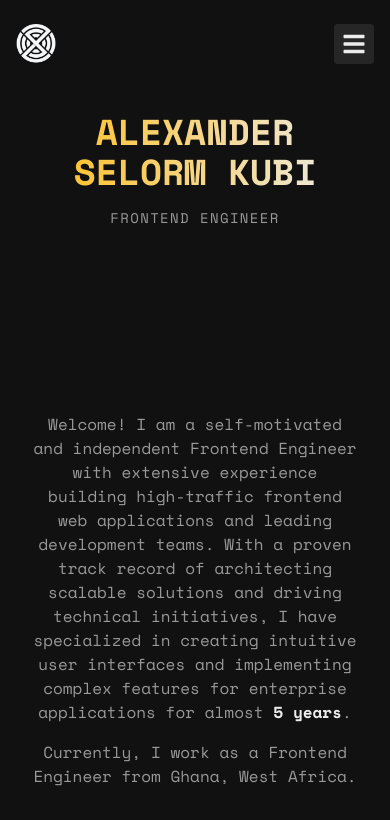
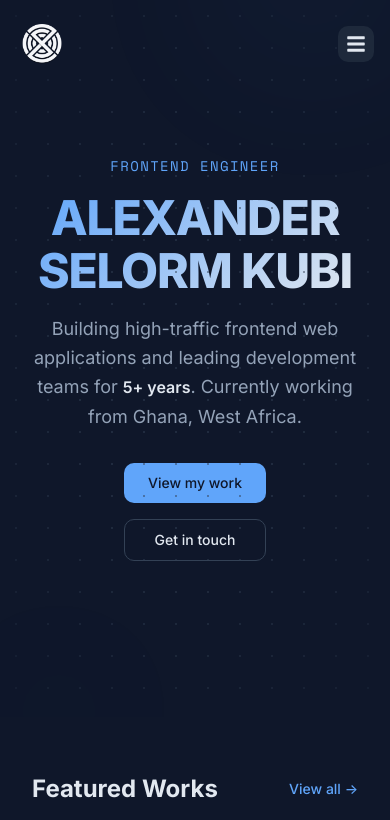
Before and after one commit to XanderSelorm/xander-selorm-portfolio, a Next.js app: page / in a window 390 px wide. Shown: the top 820 px of the page. Built offline with nearby package versions, Linux system fonts and the light colour scheme.

Commit message:
feat: add interactive hero background with light/dark theme support

```diff
--- a/components/Layout.tsx
+++ b/components/Layout.tsx
@@ -14,7 +14,7 @@ const Layout = (props: Props) => {
   const router = useRouter();
 
   return (
-    <div className="inter_font relative flex flex-col items-center">
+    <div className="inter_font relative flex min-h-screen flex-col items-center">
       <Script
         async
         strategy="lazyOnload"
--- a/components/hero.tsx
+++ b/components/hero.tsx
@@ -1,4 +1,4 @@
-import { FunctionComponent, ReactNode, useRef } from 'react';
+import { FunctionComponent, ReactNode, useEffect, useRef } from 'react';
 import Section from './section';
 import MouseAnimation from './mouse-animation';
 import { cn } from 'lib/utils';
@@ -7,23 +7,102 @@ interface IProps {
   children: ReactNode;
   showMouseAnimation?: boolean;
   centerText?: boolean;
+  isFullHeight?: boolean;
+  className?: string;
 }
 
-const Hero: FunctionComponent<IProps> = ({ children, showMouseAnimation = false, centerText = false }) => {
+const Hero: FunctionComponent<IProps> = ({
+  children,
+  showMouseAnimation = false,
+  centerText = false,
+  isFullHeight = false,
+  className,
+}) => {
   const sectionRef = useRef<HTMLDivElement>(null);
+  const orb1Ref = useRef<HTMLDivElement>(null);
+  const orb2Ref = useRef<HTMLDivElement>(null);
+  const gridRef = useRef<HTMLDivElement>(null);
+  const mouse = useRef({ x: 0, y: 0 });
+  const current = useRef({ x1: 0, y1: 0, x2: 0, y2: 0, xg: 0, yg: 0 });
+  const rafId = useRef<number | null>(null);
+
+  useEffect(() => {
+    const section = sectionRef.current;
+    if (!section) return;
+
+    const onMouseMove = (e: MouseEvent) => {
+      const { left, top, width, height } = section.getBoundingClientRect();
+      mouse.current = {
+        x: (e.clientX - left) / width - 0.5,
+        y: (e.clientY - top) / height - 0.5,
+      };
+    };
+
+    const onMouseLeave = () => {
+      mouse.current = { x: 0, y: 0 };
+    };
+
+    const lerp = (a: number, b: number, t: number) => a + (b - a) * t;
+
+    const tick = () => {
+      const { x, y } = mouse.current;
+      const c = current.current;
+
+      c.x1 = lerp(c.x1, x * 70, 0.4);
+      c.y1 = lerp(c.y1, y * 50, 0.4);
+      c.x2 = lerp(c.x2, x * -45, 0.3);
+      c.y2 = lerp(c.y2, y * -35, 0.3);
+      c.xg = lerp(c.xg, x * 12, 0.06);
+      c.yg = lerp(c.yg, y * 10, 0.06);
+
+      if (orb1Ref.current)
+        orb1Ref.current.style.transform = `translate(${c.x1}px, ${c.y1}px)`;
+      if (orb2Ref.current)
+        orb2Ref.current.style.transform = `translate(${c.x2}px, ${c.y2}px)`;
+      if (gridRef.current)
+        gridRef.current.style.backgroundPosition = `${c.xg}px ${c.yg}px`;
+
+      rafId.current = requestAnimationFrame(tick);
+    };
+
+    section.addEventListener('mousemove', onMouseMove);
+    section.addEventListener('mouseleave', onMouseLeave);
+    rafId.current = requestAnimationFrame(tick);
+
+    return () => {
+      section.removeEventListener('mousemove', onMouseMove);
+      section.removeEventListener('mouseleave', onMouseLeave);
+      if (rafId.current) cancelAnimationFrame(rafId.current);
+    };
+  }, []);
+
   return (
     <Section
       isFullWidth
       isContentCentered
       hasInnerContainerWidth={false}
-      className={cn("relative text-foreground flex flex-col items-start")}
+      className={cn(
+        'relative text-foreground flex flex-col items-start overflow-hidden',
+        isFullHeight && 'min-h-[85vh] justify-center',
+        className,
+      )}
       ref={sectionRef}
     >
-      <Section isFullWidth isContentCentered={centerText} className={'!px-0 h-full'}>
+      <div className="pointer-events-none absolute inset-0" aria-hidden="true">
+        <div ref={orb1Ref} className="hero-orb hero-orb-1" />
+        <div ref={orb2Ref} className="hero-orb hero-orb-2" />
+        <div ref={gridRef} className="hero-grid" />
+      </div>
+      <Section
+        isFullWidth
+        isContentCentered={centerText}
+        className={'!px-0 h-full'}
+      >
         {children}
       </Section>
-      {showMouseAnimation ? <MouseAnimation className='cursor-pointer hidden xs:block' />
-        : null}
+      {showMouseAnimation ? (
+        <MouseAnimation className="cursor-pointer hidden xs:block" />
+      ) : null}
     </Section>
   );
 };
--- a/components/navbar.tsx
+++ b/components/navbar.tsx
@@ -7,27 +7,14 @@ import { useRouter } from 'next/router';
 import { cn } from 'lib/utils';
 import { ThemeToggle } from './ThemeToggle';
 
-const navItems = [
-  {
-    label: 'Home',
-    link: '/',
-  },
-  {
-    label: 'Projects',
-    link: '/projects',
-  },
-  {
-    label: 'About Me',
-    link: '/about-me',
-  },
+const navLinks = [
+  { label: 'Home', link: '/' },
+  { label: 'Projects', link: '/projects' },
+  { label: 'About Me', link: '/about-me' },
   {
     label: 'Blog',
     link: 'https://dev.to/xanderselorm',
     target: '_blank',
-  },
-  {
-    label: 'Get in touch',
-    link: '/contact',
   },
 ];
 
@@ -38,11 +25,7 @@ const Navbar = () => {
 
   useEffect(() => {
     const handleScroll = () => {
-      if (window.scrollY > 100) {
-        setScrolled(true);
-      } else {
-        setScrolled(false);
-      }
+      setScrolled(window.scrollY > 100);
     };
 
     window.addEventListener('scroll', handleScroll);
@@ -52,40 +35,56 @@ const Navbar = () => {
   }, []);
 
   return (
-    <nav className='fixed top-0 z-50 w-full text-foreground'>
-      <div className={cn(`py-3 flex justify-center transition-all duration-300`, scrolled ? 'bg-background/80 backdrop-blur-lg border-b border-border' : '')}>
-        <div className="w-full max-w-4xl flex h-16 items-center justify-between px-4 sm:px-6 lg:px-8">
+    <nav className="fixed top-0 z-50 w-full text-foreground">
+      <div
+        className={cn(
+          'py-3 flex justify-center transition-all duration-300',
+          scrolled
+            ? 'bg-background/90 backdrop-blur-xl border-b border-border shadow-sm'
+            : 'bg-transparent',
+        )}
+      >
+        <div className="w-full max-w-6xl flex h-16 items-center justify-between px-4 sm:px-6 lg:px-8">
           <Link className="block" href="/">
-            <div className="w-100 h-50 relative cursor-pointer">
-              <Image
-                // layout="fill"
-                src="/icons/icon-logo.png"
-                width={40}
-                height={40}
-                alt=""
-              />
+            <div className="w-100 h-50 relative cursor-pointer rounded-lg bg-foreground dark:bg-transparent p-1.5">
+              <Image src="/icons/icon-logo.png" width={40} height={40} alt="" />
             </div>
           </Link>
 
           <div className="md:flex md:items-center md:gap-12">
-            <div className="hidden md:block" aria-labelledby="header-navigation">
+            <div
+              className="hidden md:block"
+              aria-labelledby="header-navigation"
+            >
               <h2 className="sr-only" id="header-navigation">
                 Header navigation
               </h2>
 
-              <ul className="flex items-center gap-10 text-sm">
-                {navItems.map(navItem => (
+              <ul className="flex items-center gap-8 text-sm font-medium">
+                {navLinks.map(navItem => (
                   <li
                     key={navItem.link}
-                    className={`cursor-pointer transition hover:text-primary ${router.asPath == navItem.link ? 'text-primary' : ''
-                      }`}
+                    className={cn(
+                      'cursor-pointer transition-colors relative py-1',
+                      'hover:text-primary',
+                      router.asPath === navItem.link
+                        ? 'text-primary after:absolute after:bottom-0 after:left-0 after:w-full after:h-0.5 after:bg-primary after:rounded-full'
+                        : 'text-muted-foreground',
+                    )}
                   >
-                    {' '}
                     <Link href={navItem.link} passHref target={navItem.target}>
                       {navItem.label}
                     </Link>
                   </li>
                 ))}
+                <li>
+                  <Link
+                    href="/contact"
+                    className="rounded-lg bg-primary px-4 py-2 text-sm font-medium text-primary-foreground transition-colors hover:bg-primary/90"
+                  >
+                    Get in touch
+                  </Link>
+                </li>
                 <li>
                   <ThemeToggle />
                 </li>
@@ -95,9 +94,9 @@ const Navbar = () => {
             <div className="block md:hidden">
               <button
                 onClick={() => setIsOpen(!isOpen)}
-                className="rounded bg-muted p-2 text-foreground transition hover:opacity-75"
+                className="rounded-lg bg-muted p-2 text-foreground transition hover:opacity-75"
               >
-                <FaBars className="block h-6 w-6" aria-hidden="true" />
+                <FaBars className="block h-5 w-5" aria-hidden="true" />
               </button>
             </div>
           </div>
@@ -114,24 +113,32 @@ const Navbar = () => {
           leaveTo="opacity-0 scale-95"
         >
           <div
-            className="rounded-lg bg-card/95 backdrop-blur-lg border border-border py-5 shadow-lg"
+            className="rounded-xl bg-card/95 backdrop-blur-xl border border-border py-6 shadow-xl"
             id="mobile-menu"
           >
-            <div
-              className="mx-auto max-w-5xl space-y-1 px-6 pt-2 pb-3 sm:px-3"
-            >
-              <ul className="flex flex-col items-center gap-6 text-sm">
-                {navItems.map(navItem => (
+            <div className="mx-auto max-w-5xl space-y-1 px-6 pt-2 pb-3 sm:px-3">
+              <ul className="flex flex-col items-center gap-6 text-sm font-medium">
+                {navLinks.map(navItem => (
                   <li
                     key={navItem.label}
-                    className={` text-card-foreground transition hover:text-primary ${router.asPath == navItem.link ? 'text-primary' : ''
-                      }`}
+                    className={cn(
+                      'text-card-foreground transition-colors hover:text-primary',
+                      router.asPath === navItem.link ? 'text-primary' : '',
+                    )}
                   >
                     <Link href={navItem.link} target={navItem.target}>
                       {navItem.label}
                     </Link>
                   </li>
                 ))}
+                <li>
+                  <Link
+                    href="/contact"
+                    className="rounded-lg bg-primary px-4 py-2 text-sm font-medium text-primary-foreground transition-colors hover:bg-primary/90"
+                  >
+                    Get in touch
+                  </Link>
+                </li>
                 <li>
                   <ThemeToggle />
                 </li>
--- a/components/section.tsx
+++ b/components/section.tsx
@@ -24,11 +24,11 @@ const Section = ({
   return (
     <section
       ref={ref}
-      className={cn(`flex h-auto flex-col items-center py-14 px-4`, !isFullWidth ? 'w-full max-w-4xl' : 'w-full', className)}
+      className={cn(`flex h-auto flex-col items-center py-14 px-4 sm:px-6 lg:px-8`, !isFullWidth ? 'w-full max-w-6xl' : 'w-full', className)}
     >
       <div
         className={cn(`mx-auto flex flex-col items-center space-y-4 text-center `, !isContentCentered && 'md:items-start md:text-start', hasInnerContainerWidth && !innerContainerWidth
-          ? 'w-full max-w-4xl px-4 '
+          ? 'w-full max-w-6xl px-4 sm:px-6 lg:px-8'
           : innerContainerWidth ?? 'w-full')}
       >
         {children}
--- a/pages/_document.tsx
+++ b/pages/_document.tsx
@@ -3,7 +3,20 @@ import { Html, Head, Main, NextScript } from 'next/document';
 export default function Document() {
   return (
     <Html lang="en" suppressHydrationWarning>
-      <Head />
+      <Head>
+        <meta property="og:site_name" content="Xander Selorm" />
+        <meta property="og:title" content="Xander Selorm" />
+        <meta property="og:description" content="Xander Selorm is a software engineer based in Accra, Ghana. He is passionate about building software that solves real-world problems." />
+        <meta property="og:image" content="https://www.xanderselorm.com/imgs/my-portrait.png" />
+        <meta property="og:image:width" content="1200" />
+        <meta property="og:image:height" content="630" />
+        <meta property="og:image:secure_url" content="https://www.xanderselorm.com/imgs/my-portrait.png" />
+        <meta property="og:image:type" content="image/png" />
+        <meta name="twitter:card" content="summary_large_image" />
+        <meta name="twitter:title" content="Xander Selorm" />
+        <meta name="twitter:description" content="Xander Selorm is a software engineer based in Accra, Ghana. He is passionate about building software that solves real-world problems." />
+        <meta name="twitter:image" content="https://www.xanderselorm.com/imgs/my-portrait.png" />
+      </Head>
       <body>
         <Main />
         <NextScript />
--- a/pages/index.tsx
+++ b/pages/index.tsx
@@ -3,47 +3,50 @@ import Layout from 'components/Layout';
 import ProjectCard from 'components/projectCard';
 import Section from 'components/section';
 import type { NextPage } from 'next';
+import Link from 'next/link';
 import projectsData from 'resources/projects-data';
 
 const Home: NextPage = () => {
   return (
     <Layout title="Home">
-      {/* <!-- Hero --> */}
-      <Hero showMouseAnimation>
-        <h1 id="my-name" className="text-4xl font-extrabold sm:text-5xl w-full jost_font">
-          ALEXANDER SELORM KUBI
-          </h1>
+      <Hero showMouseAnimation isFullHeight>
+        <p className="text-sm font-medium tracking-widest text-primary mono_font uppercase">
+          Frontend Engineer
+        </p>
 
-        <h4 id='job-title' className="text-sm tracking-widest text-muted-foreground w-full">
-          FRONTEND ENGINEER
-        </h4>
-        <div className='hidden sm:block text-sm text-muted-foreground space-y-3 leading-relaxed'>
-          <p>Welcome! I am a self-motivated and independent Frontend Engineer with
-            extensive experience building high-traffic frontend web applications
-            and leading development teams. With a proven track record of architecting
-            scalable solutions and driving technical initiatives, I have specialized
-            in creating intuitive user interfaces and implementing complex
-            features for enterprise applications for almost <strong className="text-foreground">{new Date().getFullYear() - 2020} years</strong>.</p>
-          <p>Currently, I work as a Frontend Engineer from Ghana, West Africa.</p>
+        <h1 id="my-name" className="text-5xl sm:text-6xl lg:text-7xl font-extrabold tracking-tight leading-[1.1] w-full">
+          Alexander Selorm Kubi
+        </h1>
+
+        <p className="text-lg sm:text-xl text-muted-foreground max-w-2xl leading-relaxed">
+          Building high-traffic frontend web applications and leading
+          development teams for{' '}
+          <span className="text-foreground font-semibold">
+            {new Date().getFullYear() - 2020}+ years
+          </span>
+          . Currently working from Ghana, West Africa.
+        </p>
+
+        <div className="flex flex-col sm:flex-row gap-4 pt-4">
+          <Link href="/projects" className="btn btn-solid">
+            View my work
+          </Link>
+          <Link href="/contact" className="btn btn-outlined">
+            Get in touch
+          </Link>
         </div>
       </Hero>
 
-      <Section className='sm:hidden text-sm text-muted-foreground leading-relaxed'>
-        <p>Welcome! I am a self-motivated and independent Frontend Engineer with
-          extensive experience building high-traffic frontend web applications
-          and leading development teams. With a proven track record of architecting
-          scalable solutions and driving technical initiatives, I have specialized
-          in creating intuitive user interfaces and implementing complex
-          features for enterprise applications for almost <strong className="text-foreground">{new Date().getFullYear() - 2020} years</strong>.</p>
-        <p>Currently, I work as a Frontend Engineer from Ghana, West Africa.</p>
-      </Section>
+      <Section>
+        <div className="flex items-center justify-between w-full">
+          <h2 className="text-2xl font-bold">Featured Works</h2>
+          <Link href="/projects" className="text-sm font-medium text-primary hover:text-primary/80 transition-colors">
+            View all &rarr;
+          </Link>
+        </div>
 
-      {/* <!-- Projects --> */}
-      <Section>
-        <h1 className="text-2xl font-bold">Featured Works</h1>
-
-        <div className="w-full space-y-10">
-          {projectsData.map(item => (
+        <div className="w-full grid grid-cols-1 md:grid-cols-2 gap-6 lg:gap-8">
+          {projectsData.slice(0, 4).map(item => (
             <ProjectCard
               key={item.url}
               title={item.name}
--- a/styles/globals.css
+++ b/styles/globals.css
@@ -1,4 +1,4 @@
-@import url('https://fonts.googleapis.com/css2?family=Space+Mono:ital,wght@0,400;0,700;1,400;1,700&display=swap');
+@import url('https://fonts.googleapis.com/css2?family=Inter:wght@300;400;500;600;700;800&family=Space+Mono:ital,wght@0,400;0,700;1,400;1,700&display=swap');
 
 @font-face {
   font-family: 'Segment';
@@ -14,69 +14,69 @@
 
 @layer base {
   .inter_font {
-    font-family: 'Space Mono', ui-monospace, 'SF Mono', Monaco, 'Cascadia Code', Menlo, Consolas, 'Courier New', monospace;
+    font-family: 'Inter', -apple-system, BlinkMacSystemFont, 'Segoe UI', Roboto, sans-serif;
   }
 
-  .jost_font {
-    font-family: 'Space Mono', ui-monospace, 'SF Mono', Monaco, 'Cascadia Code', Menlo, Consolas, 'Courier New', monospace;
-  }
-
-  .public_sans_font {
-    font-family: 'Space Mono', ui-monospace, 'SF Mono', Monaco, 'Cascadia Code', Menlo, Consolas, 'Courier New', monospace;
-  }
-
-  .segment_font {
+                                .mono_font {
     font-family: 'Space Mono', ui-monospace, 'SF Mono', Monaco, 'Cascadia Code', Menlo, Consolas, 'Courier New', monospace;
   }
 
   :root {
-    --background: #faf9f6;
-    --foreground: #1a1a1a;
+    --background: #f8fafc;
+      --foreground: #0f172a;
     --card: #ffffff;
-    --card-foreground: #1a1a1a;
+    --card-foreground: #0f172a;
     --popover: #ffffff;
-    --popover-foreground: #1a1a1a;
-    --primary: hsl(220, 50%, 15%);
-    --primary-foreground: #faf9f6;
-    --secondary: hsl(42, 100%, 50%);
-    --secondary-foreground: #1a1a1a;
-    --muted: hsl(40, 10%, 93%);
-    --muted-foreground: hsl(0, 0%, 45%);
-    --accent: hsl(45, 50%, 94%);
-    --accent-foreground: #1a1a1a;
+    --popover-foreground: #0f172a;
+      --primary: #3b82f6;
+      --primary-foreground: #ffffff;
+      --secondary: #64748b;
+      --secondary-foreground: #f8fafc;
+      --muted: #f1f5f9;
+      --muted-foreground: #64748b;
+      --accent: #e2e8f0;
+      --accent-foreground: #0f172a;
     --destructive: hsl(0, 84%, 60%);
-    --destructive-foreground: #faf9f6;
-    --border: hsl(40, 10%, 86%);
-    --input: hsl(40, 10%, 86%);
-    --ring: hsl(220, 50%, 15%);
-    --chart-1: hsl(12, 76%, 61%);
+    --destructive-foreground: #f8fafc;
+      --border: #e2e8f0;
+      --input: #e2e8f0;
+      --ring: #3b82f6;
+      --chart-1: hsl(210, 80%, 55%);
     --chart-2: hsl(173, 58%, 39%);
     --chart-3: hsl(197, 37%, 24%);
     --chart-4: hsl(43, 74%, 66%);
     --chart-5: hsl(27, 87%, 67%);
-    --radius: 0.5rem;
+    --radius: 0.625rem;
+      --hero-orb-1-opacity: 0.22;
+      --hero-orb-2-opacity: 0.13;
+      --hero-grid-color: #94a3b8;
+      --hero-grid-opacity: 0.6;
   }
 
   .dark {
-    --background: #111111;
-    --foreground: #ededed;
-    --card: #1a1a1a;
-    --card-foreground: #ededed;
-    --popover: #1a1a1a;
-    --popover-foreground: #ededed;
-    --primary: hsl(43, 100%, 55%);
-    --primary-foreground: #111111;
-    --secondary: hsl(43, 100%, 55%);
-    --secondary-foreground: #111111;
-    --muted: #262626;
-    --muted-foreground: hsl(0, 0%, 60%);
-    --accent: hsl(43, 100%, 55%);
-    --accent-foreground: #111111;
+    --background: #0f172a;
+      --foreground: #e2e8f0;
+      --card: #1e293b;
+      --card-foreground: #e2e8f0;
+      --popover: #1e293b;
+      --popover-foreground: #e2e8f0;
+      --primary: #60a5fa;
+      --primary-foreground: #0f172a;
+      --secondary: #475569;
+      --secondary-foreground: #e2e8f0;
+      --muted: #1e293b;
+      --muted-foreground: #94a3b8;
+      --accent: #334155;
+      --accent-foreground: #e2e8f0;
     --destructive: hsl(0, 63%, 50%);
-    --destructive-foreground: #ededed;
-    --border: #262626;
-    --input: #262626;
-    --ring: hsl(43, 100%, 55%);
+    --destructive-foreground: #e2e8f0;
+      --border: #334155;
+      --input: #334155;
+      --ring: #60a5fa;
+      --hero-orb-1-opacity: 0.12;
+      --hero-orb-2-opacity: 0.07;
+      --hero-grid-color: var(--border);
+      --hero-grid-opacity: 0.5;
     --chart-1: hsl(220, 70%, 50%);
     --chart-2: hsl(160, 60%, 45%);
     --chart-3: hsl(30, 80%, 55%);
@@ -85,8 +85,9 @@
   }
 
   * {
-    @apply border-border text-base;
-    font-family: 'Space Mono', ui-monospace, 'SF Mono', Monaco, 'Cascadia Code', Menlo, Consolas, 'Courier New', monospace;
+    @apply text-base;
+      border-color: var(--border);
+      font-family: 'Inter', -apple-system, BlinkMacSystemFont, 'Segoe UI', Roboto, sans-serif;
     transition: background-color 0.3s ease, color 0.3s ease, border-color 0.3s ease;
   }
 
@@ -99,15 +100,69 @@
 
 @layer components {
   .btn {
-    @apply rounded-lg w-full px-10 py-3 text-sm font-medium focus:outline-none focus:ring-2 focus:ring-ring focus:ring-offset-2 focus:ring-offset-background;
+    @apply rounded-lg px-6 py-2.5 text-sm font-medium focus:outline-none focus:ring-2 focus:ring-ring focus:ring-offset-2 focus:ring-offset-background inline-flex items-center justify-center transition-colors;
   }
 
   .btn-outlined {
-    @apply border border-foreground/20 text-foreground sm:w-auto hover:border-foreground/50 hover:bg-foreground/5 active:bg-foreground/10;
+    @apply border text-foreground hover:text-primary;
+      border-color: var(--border);
+    }
+
+    .btn-outlined:hover {
+      border-color: color-mix(in srgb, var(--primary) 50%, transparent);
+      background-color: color-mix(in srgb, var(--primary) 5%, transparent);
+    }
+
+    .btn-outlined:active {
+      background-color: color-mix(in srgb, var(--primary) 10%, transparent);
   }
 
   .btn-solid {
-    @apply bg-foreground text-background hover:opacity-85 active:opacity-75;
+    @apply bg-primary text-primary-foreground;
+    }
+
+    .btn-solid:hover {
+      background-color: color-mix(in srgb, var(--primary) 90%, transparent);
+    }
+
+    .btn-solid:active {
+      background-color: color-mix(in srgb, var(--primary) 80%, transparent);
+    }
+
+    .hero-orb {
+      position: absolute;
+      border-radius: 50%;
+      filter: blur(100px);
+      will-change: transform;
+    }
+
+    .hero-orb-1 {
+      width: min(60vw, 700px);
+      height: min(60vw, 700px);
+      top: -20%;
+      right: -10%;
+      background: radial-gradient(ellipse, var(--primary), transparent 70%);
+      opacity: var(--hero-orb-1-opacity);
+    }
+
+    .hero-orb-2 {
+      width: min(40vw, 500px);
+      height: min(40vw, 500px);
+      bottom: -10%;
+      left: -5%;
+      background: radial-gradient(ellipse, var(--primary), transparent 70%);
+      opacity: var(--hero-orb-2-opacity);
+    }
+
+    .hero-grid {
+      position: absolute;
+      inset: 0;
+      background-image: radial-gradient(circle, var(--hero-grid-color) 1px, transparent 1px);
+      background-size: 32px 32px;
+      opacity: var(--hero-grid-opacity);
+      -webkit-mask-image: radial-gradient(ellipse 90% 90% at 50% 50%, black 30%, transparent 100%);
+      mask-image: radial-gradient(ellipse 90% 90% at 50% 50%, black 30%, transparent 100%);
+      background-attachment: fixed;
   }
 
   .w-fill {
@@ -123,7 +178,7 @@
   }
 
   #my-name {
-    background: linear-gradient(90deg, var(--secondary), var(--foreground));
+    background: linear-gradient(135deg, var(--primary), var(--foreground));
     -webkit-background-clip: text;
     background-clip: text;
     text-transform: uppercase;
--- a/tailwind.config.js
+++ b/tailwind.config.js
@@ -16,8 +16,8 @@ module.exports = {
 		},
 		extend: {
 			fontFamily: {
-				sans: ['Space Mono', 'ui-monospace', 'SF Mono', 'Monaco', 'Cascadia Code', 'Menlo', 'Consolas', 'Courier New', 'monospace'],
-				mono: ['Space Mono', 'ui-monospace', 'SF Mono', 'Monaco', 'Cascadia Code', 'Menlo', 'Consolas', 'Courier New', 'monospace'],
+				sans: ['Inter', '-apple-system', 'BlinkMacSystemFont', 'Segoe UI', 'Roboto', 'sans-serif'],
+				mono: ['Space Mono', 'ui-monospace', 'SF Mono', 'Monaco', 'Cascadia Code', 'Menlo', 'Consolas', 'monospace'],
 			},
 			colors: {
 				'gray-text': '#333333',
@@ -63,20 +63,23 @@ module.exports = {
 				}
 			},
 			fontSize: {
-				xs: ['0.75rem', { lineHeight: '1rem' }],      // 12px - small labels
-				sm: ['0.875rem', { lineHeight: '1.25rem' }],  // 14px - navigation, captions
-				base: ['1rem', { lineHeight: '1.5rem' }],     // 16px - body text
-				lg: ['1.125rem', { lineHeight: '1.75rem' }],  // 18px - large body, subheadings
-				xl: ['1.25rem', { lineHeight: '1.75rem' }],   // 20px - small headings
-				'2xl': ['1.5rem', { lineHeight: '2rem' }],    // 24px - medium headings
-				'3xl': ['1.875rem', { lineHeight: '2.25rem' }], // 30px - large headings
-				'4xl': ['2.25rem', { lineHeight: '2.5rem' }], // 36px - hero text
-				'5xl': ['3rem', { lineHeight: '1' }],         // 48px - display text
+				xs: ['0.75rem', { lineHeight: '1rem' }],
+				sm: ['0.875rem', { lineHeight: '1.25rem' }],
+				base: ['1rem', { lineHeight: '1.5rem' }],
+				lg: ['1.125rem', { lineHeight: '1.75rem' }],
+				xl: ['1.25rem', { lineHeight: '1.75rem' }],
+				'2xl': ['1.5rem', { lineHeight: '2rem' }],
+				'3xl': ['1.875rem', { lineHeight: '2.25rem' }],
+				'4xl': ['2.25rem', { lineHeight: '2.5rem' }],
+				'5xl': ['3rem', { lineHeight: '1' }],
+				'6xl': ['3.75rem', { lineHeight: '1', letterSpacing: '-0.02em' }],
+				'7xl': ['4.5rem', { lineHeight: '1', letterSpacing: '-0.02em' }],
 			},
 			borderRadius: {
 				lg: 'var(--radius)',
 				md: 'calc(var(--radius) - 2px)',
-				sm: 'calc(var(--radius) - 4px)'
+				sm: 'calc(var(--radius) - 4px)',
+				xl: 'calc(var(--radius) + 4px)',
 			}
 		}
 	},
```
Also changed, not shown: components/projectCard.tsx (+24 -19 lines), pages/about-me.tsx (+38 -29 lines), pages/projects/[id].tsx (+8 -16 lines), pages/projects/index.tsx (+5 -4 lines).
